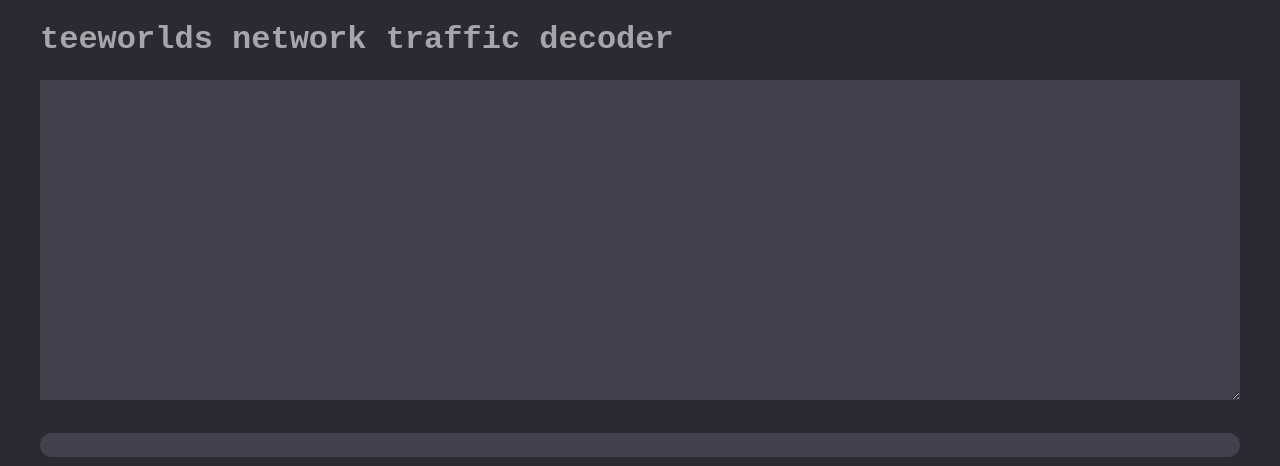
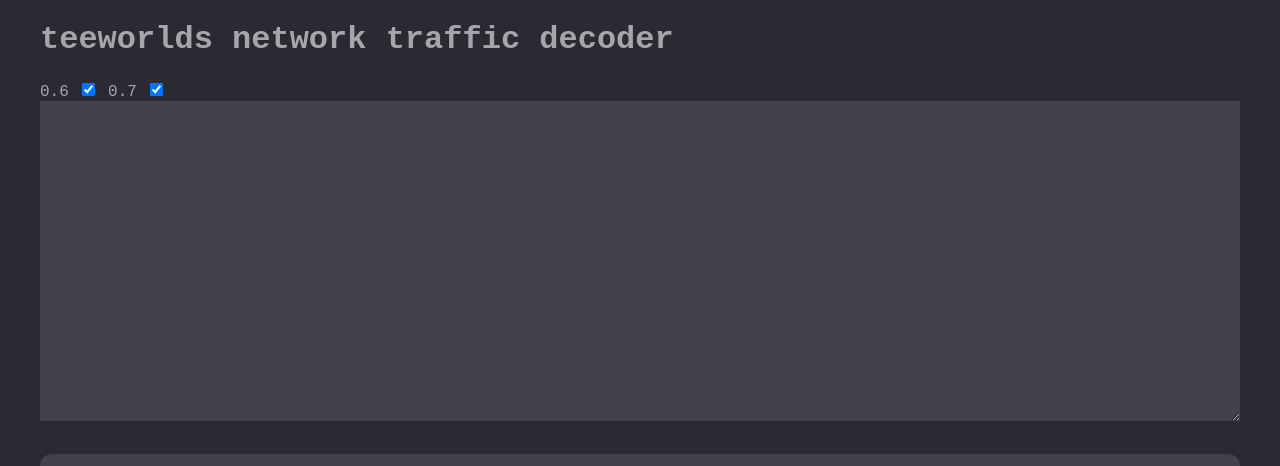
Before and after one commit to ChillerDragon/teeworlds-web-traffic-decoder, a Flask app: page / in a window 1280 px wide. Shown: the top 466 px of the page. Run offline with Flask 3, Linux system fonts and the light colour scheme.

Commit message:
Select protocol (closed #5)

```diff
--- a/main.py
+++ b/main.py
@@ -25,13 +25,14 @@
 def api_decode_url(packet):
     log_request()
     app.logger.info(f"{req_ipaddr()} send payload via url: {packet}")
-    return {'message': src.tw_packet_decoder.hex_str_to_annotation(packet)}
+    return {'message': src.tw_packet_decoder.hex_str_to_annotation(packet, True, True)}
 
 @app.route('/api/v1/decode', methods=["POST"])
 def api_decode_form():
     log_request()
     packet = request.form['data']
+    app.logger.info(request.form)
     if not packet:
         return {'error': 'data can not be empty'}
     app.logger.info(f"{req_ipaddr()} send payload via form: {packet}")
-    return {'message': src.tw_packet_decoder.hex_str_to_annotation(packet)}
+    return {'message': src.tw_packet_decoder.hex_str_to_annotation(packet, 'protocol-6' in request.form, 'protocol-7' in request.form)}
--- a/templates/index.html.j2
+++ b/templates/index.html.j2
@@ -11,11 +11,16 @@
     <div class="content">
         <h1>teeworlds network traffic decoder</h1>
         <form action="/api/v1/decode" method="POST">
+            <label for="protocol-6">0.6</label>
+            <input type="checkbox" name="protocol-6" id="protocol-6" checked>
+            <label for="protocol-7">0.7</label>
+            <input type="checkbox" name="protocol-7" id="protocol-7" checked>
             <textarea name="data" id="data"></textarea>
         </form>
         <pre class="outputs">
             <div class="output-01 code-snippet"></div>
         </pre>
+        <script src="/static/js/config.js" defer></script>
         <script src="/static/js/split.js" defer></script>
         <script src="/static/js/main.js" defer></script>
     </div>
```
Also changed, not shown: src/tw_packet_decoder.py (+18 -13 lines), static/js/config.js (added, +23 -0 lines).
